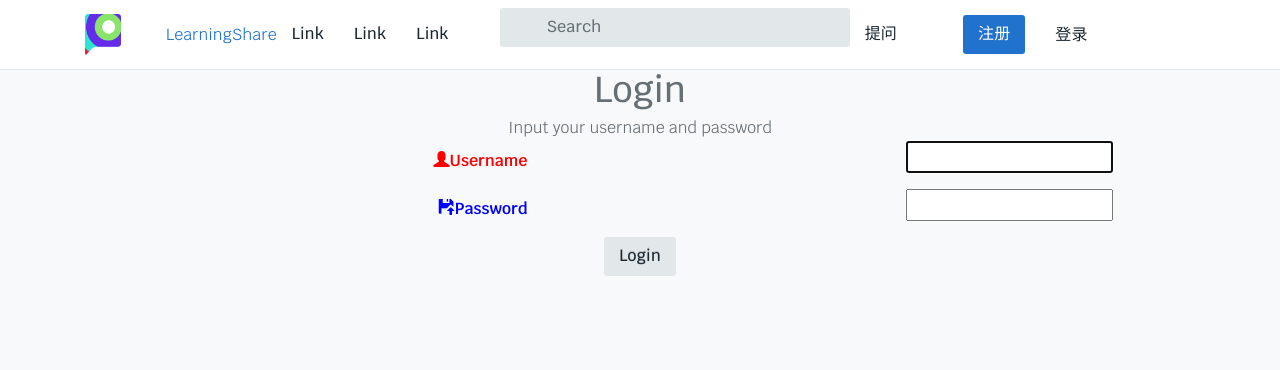
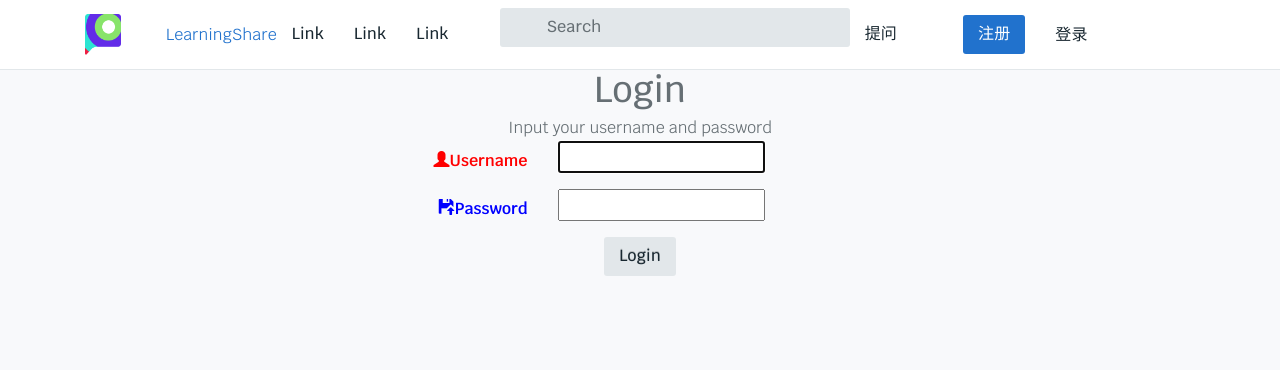
Before and after one commit to mp332/LearningShare, a Django app: page /account/login/ in a window 1280 px wide. Shown: the top 370 px of the page. Run offline with Django 3.2, Linux system fonts and the light colour scheme; some libraries are stand-ins or nearby versions.

Commit message:
fix login.html

```diff
--- a/templates/account/login.html
+++ b/templates/account/login.html
@@ -14,12 +14,12 @@
         <div class="form-group">
             <label for="{{ form.username.id_for_label }}" class="col-md-5 control-label"
                    style="color:red"><span class="glyphicon glyphicon-user"></span>Username </label>
-            <div class="col-md-6 text-left">{{ form.username }}</div>
+            <div class="col-md-1 text-left">{{ form.username }}</div>
         </div>
         <div class="form-group">
             <label for="{{ form.password.id_for_label }}" class="col-md-5 control-label"
                    style="color: blue"><span class="glyphicon glyphicon-floppy-open"></span>Password</label>
-            <div class="col-md-6 text-left">{{ form.password }}</div>
+            <div class="col-md-1 text-left">{{ form.password }}</div>
         </div>
         <input type="submit" class="btn btn-primary btn-lg" value="Login">
     </form>
```
